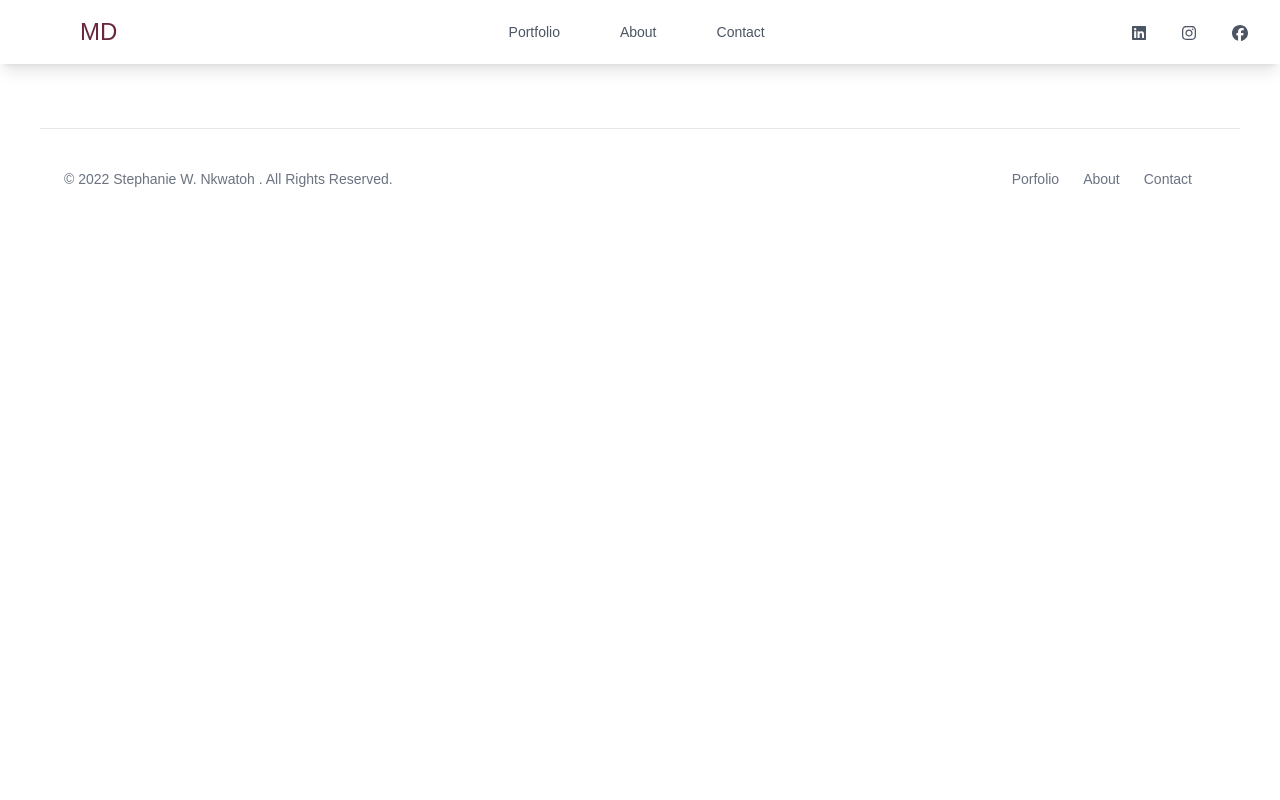
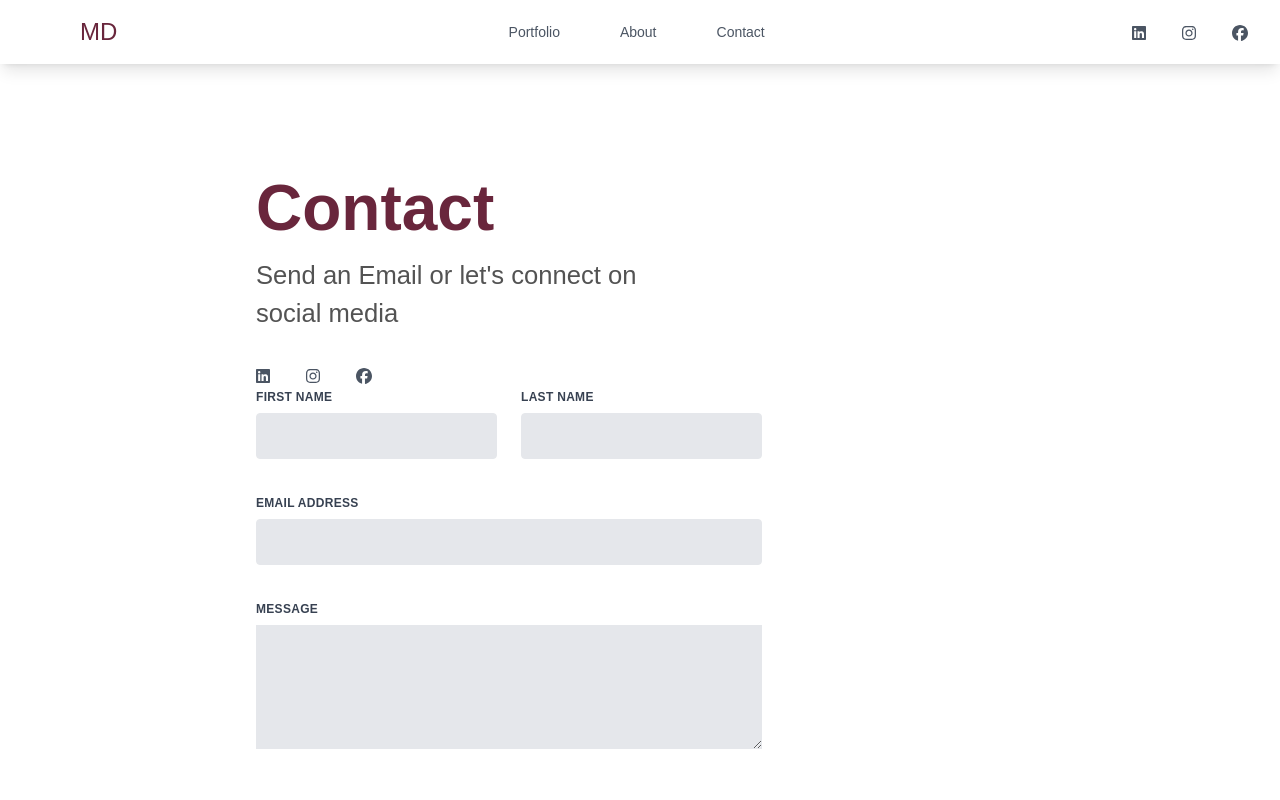
Before and after one commit to steph237/portfolio, a React (Create React App) app: page /Contact in a window 1280 px wide. Shown: the top 800 px of the page. Built offline with nearby package versions, Linux system fonts and the light colour scheme.

Commit message:
added the contact form

```diff
--- /dev/null
+++ b/src/components/Form.js
@@ -0,0 +1,63 @@
+import React from "react";
+
+const Form = () => {
+  return (
+    <div>
+      <form class="w-full max-w-lg">
+        <div class="flex flex-wrap -mx-3 mb-6">
+          <div class="w-full md:w-1/2 px-3 mb-6 md:mb-0">
+            <label
+              class="block uppercase tracking-wide text-gray-700 text-xs font-bold mb-2"
+              for="grid-first-name"
+            >
+              First Name
+            </label>
+            <input
+              class="appearance-none block w-full bg-gray-200 text-gray-700 border  rounded py-3 px-4 mb-3 leading-tight focus:outline-none focus:bg-white"
+              id="grid-first-name"
+              type="text"
+            />
+          </div>
+          <div class="w-full md:w-1/2 px-3">
+            <label
+              class="block uppercase tracking-wide text-gray-700 text-xs font-bold mb-2"
+              for="grid-last-name"
+            >
+              Last Name
+            </label>
+            <input
+              class="appearance-none block w-full bg-gray-200 text-gray-700 border border-gray-200 rounded py-3 px-4 leading-tight focus:outline-none focus:bg-white focus:border-gray-500"
+              id="grid-last-name"
+              type="text"
+            />
+          </div>
+        </div>
+        <div class="flex flex-wrap -mx-3 mb-6">
+          <div class="w-full px-3">
+            <label class="block uppercase tracking-wide text-gray-700 text-xs font-bold mb-2">
+              Email Address
+            </label>
+            <input
+              class="appearance-none block w-full bg-gray-200 text-gray-700 border rounded py-3 px-4 mb-3 leading-tight focus:outline-none focus:bg-white"
+              type="text"
+            />
+          </div>
+        </div>
+
+        <div class="flex flex-wrap -mx-3 mb-6">
+          <div class="w-full px-3">
+            <label class="block uppercase tracking-wide text-gray-700 text-xs font-bold mb-2">
+              Message
+            </label>
+            <textarea
+              class="appearance-none block w-full bg-gray-200 text-gray-700 borderrounded py-3 px-4 mb-3 leading-tight focus:outline-none focus:bg-white"
+              type="text"
+              rows={5}
+            />
+          </div>
+        </div>
+      </form>
+    </div>
+  );
+};
+export default Form;
--- a/src/pages/Contact/Contact.jsx
+++ b/src/pages/Contact/Contact.jsx
@@ -1,8 +1,47 @@
 import React from "react";
 
-import "./contact.css";
+import { FontAwesomeIcon } from "@fortawesome/react-fontawesome";
+import {
+  faLinkedin,
+  faInstagram,
+  faFacebook,
+} from "@fortawesome/free-brands-svg-icons";
+
+import Form from "../../components/Form";
+// import { Facebook } from "@mui/icons-material";
 
 const Contact = () => {
-  return <div></div>;
+  return (
+    <div className="about">
+      <div className="about-content">
+        <div className="about-info ">
+          <h1>Contact</h1>
+          <h2> Send an Email or let's connect on social media </h2>
+          <br />
+          <div
+            className="
+                flex text-gray-600 space-x-9 mt-2 hidden md:block"
+          >
+            <FontAwesomeIcon
+              icon={faLinkedin}
+              className="hover:text-red-800 hover:scale-110"
+            ></FontAwesomeIcon>
+
+            <FontAwesomeIcon
+              icon={faInstagram}
+              className="hover:text-red-800 hover:scale-110"
+            ></FontAwesomeIcon>
+
+            <FontAwesomeIcon
+              icon={faFacebook}
+              className="hover:text-red-800 hover:scale-110"
+            ></FontAwesomeIcon>
+          </div>
+        </div>
+
+        <Form />
+      </div>
+    </div>
+  );
 };
 export default Contact;
--- a/src/pages/Contact/contact.css
+++ b/src/pages/Contact/contact.css
@@ -0,0 +1,17 @@
+.main-contact {
+  padding-top: 3rem;
+  padding-bottom: 4rem;
+  margin: auto;
+}
+.about-content {
+  padding-top: 3rem;
+  padding-bottom: 3rem;
+  margin: auto;
+  justify-content: flex-start;
+  flex-wrap: wrap;
+  width: 60%;
+}
+.about-info {
+  width: 50%;
+  display: block;
+}
```
